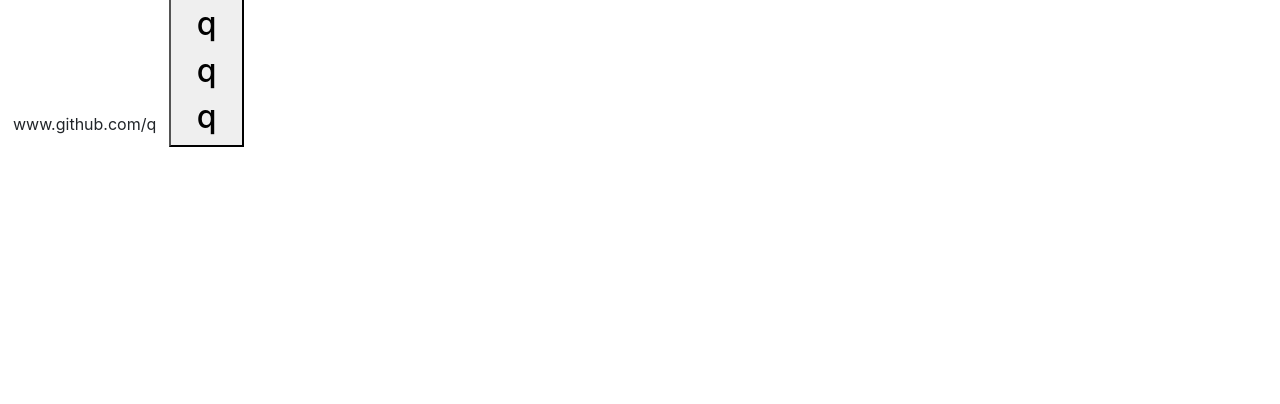
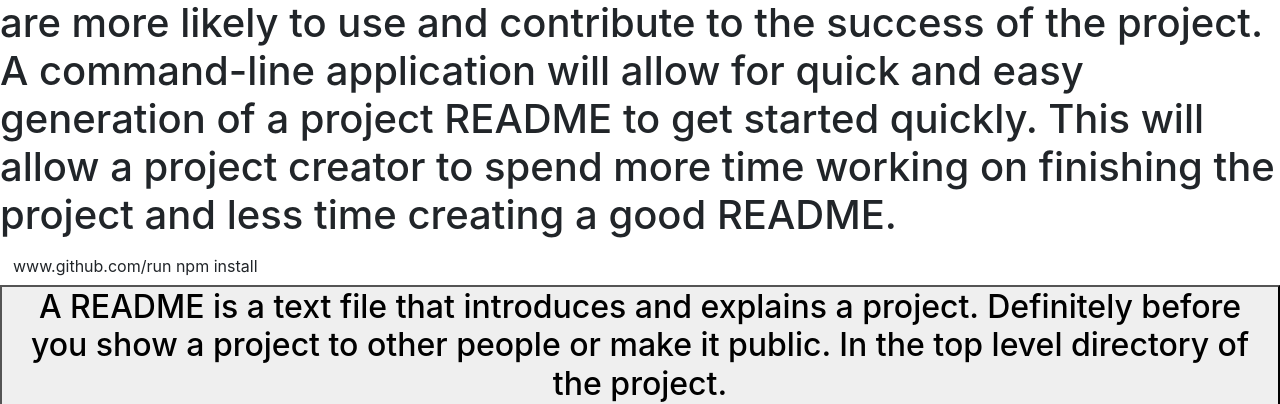
Before and after one commit to carenbraj/homework9, a website: page Develop/index.html in a window 1280 px wide. Shown: the part 193-597 px from the top of the page. Drawn offline with nearby package versions, Linux system fonts and the light colour scheme.

Commit message:
push to repo

```diff
--- a/Develop/index.html
+++ b/Develop/index.html
@@ -9,17 +9,17 @@
               <!-- Bootstrap CSS -->
               <link rel="stylesheet" href="https://stackpath.bootstrapcdn.com/bootstrap/4.5.2/css/bootstrap.min.css" integrity="sha384-JcKb8q3iqJ61gNV9KGb8thSsNjpSL0n8PARn9HuZOnIxN0hoP+VmmDGMN5t9UJ0Z" crossorigin="anonymous">
 
-              <title>Hello, q</title>
+              <title>Hello, Good README</title>
             </head>
             <body>
-              <h1>q</h1>
-              <button class="btn primary"><a>www.github.com/q</a><button>
-              <h2>q</h2>
+              <h1>When creating an open source project on GitHub, it is important to have a quality README with information about the app--what is the app for, how to use the app, how to install it, how to report issues, and how to make contributions so that other developers are more likely to use and contribute to the success of the project. A command-line application will allow for quick and easy generation of a project README to get started quickly. This will allow a project creator to spend more time working on finishing the project and less time creating a good README.</h1>
+              <button class="btn primary"><a>www.github.com/run npm install</a><button>
+              <h2>A README is a text file that introduces and explains a project. Definitely before you show a project to other people or make it public. In the top level directory of the project.</h2>
               <h2>MIT</h2>
-              <h2>q</h2>
-              <h2>q</h2>
-              <h2>q</h2>
-              <h2>q</h2>
+              <h2>Caren Braj</h2>
+              <h2>Test</h2>
+              <h2>carenbraj</h2>
+              <h2>carenbraj</h2>
 
               <!-- Optional JavaScript -->
               <!-- jQuery first, then Popper.js, then Bootstrap JS -->
```
